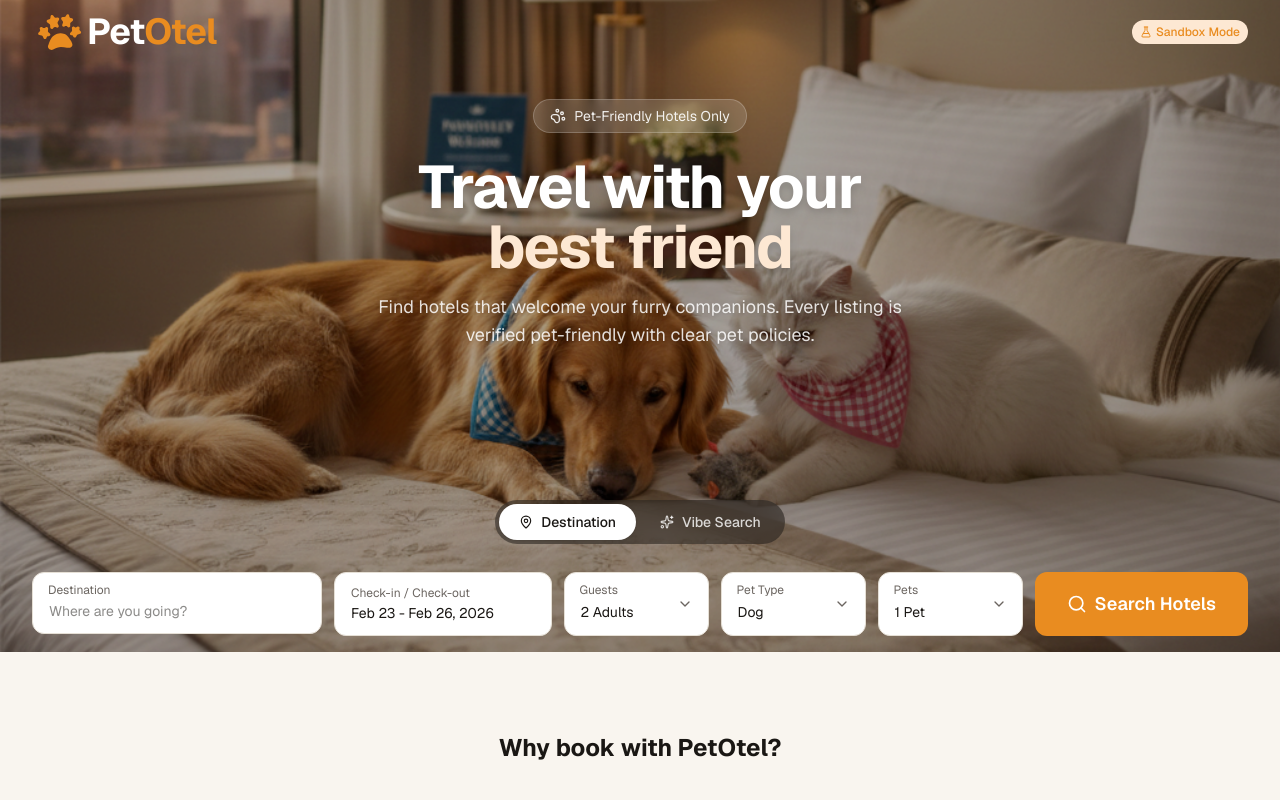
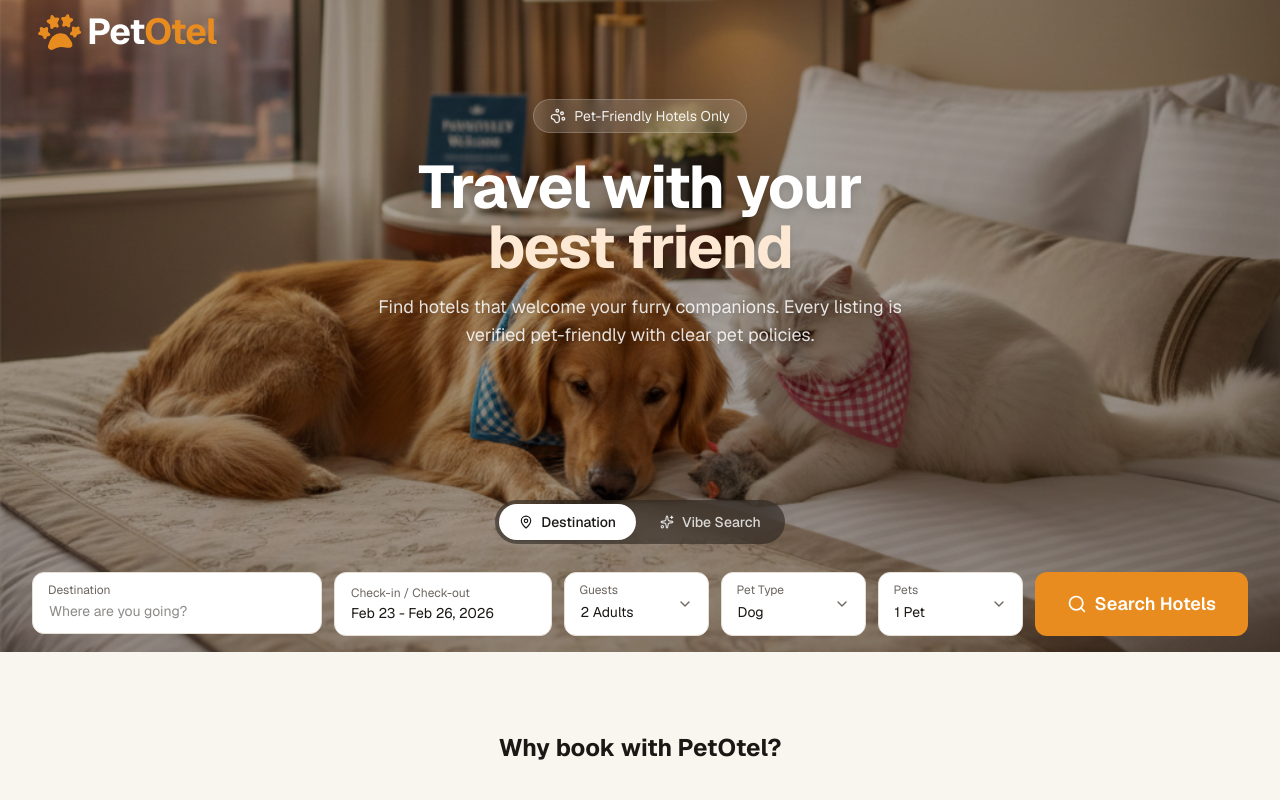
Before and after one commit to MiguelMalungo/petotel, a Next.js app: page / in a window 1280 px wide. Shown: the top 800 px of the page. Built offline with nearby package versions, Linux system fonts and the light colour scheme.

Commit message:
Remove hardcoded Sandbox Mode badge

```diff
--- a/src/components/Header.tsx
+++ b/src/components/Header.tsx
@@ -40,10 +40,7 @@
           </span>
         </Link>
         <nav className="flex items-center gap-6 text-sm text-text-secondary">
-          <span className="text-xs bg-accent-light text-accent font-medium px-2 py-1 rounded-full inline-flex items-center gap-1">
-            <FlaskConical className="w-3 h-3" />
-            Sandbox Mode
-          </span>
+
         </nav>
       </div>
     </header>
```
